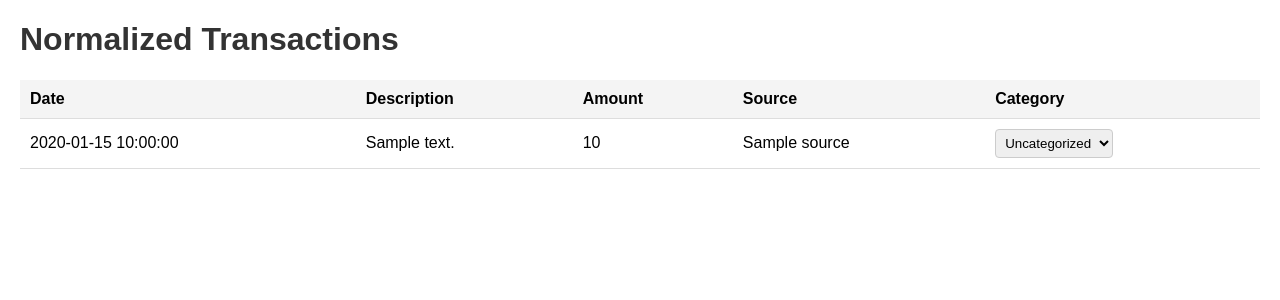
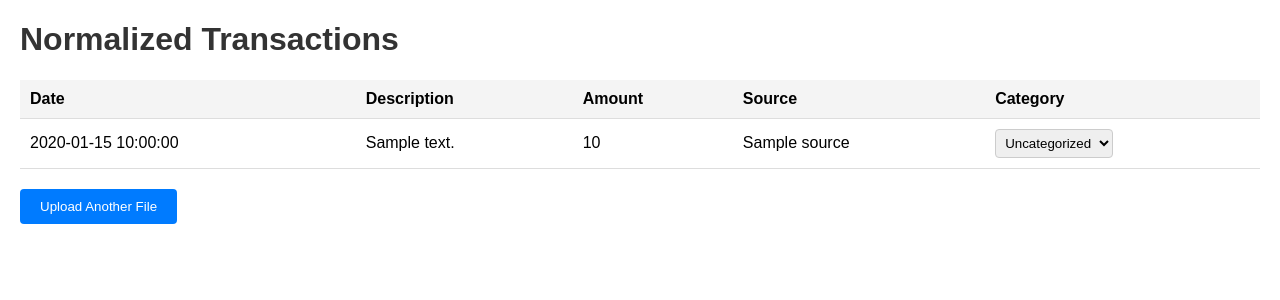
Before and after one commit to raylanvaz/finance-app, a Flask app: template templates/transactions.html in a window 1280 px wide. Shown: the top 300 px of the page. Run offline with Flask 3, Linux system fonts and the light colour scheme; the template is opened without the code that fills it: most values are stand-ins (such as "Sample title", 1, 10 or a date in 2020).

Commit message:
Small changes to the upload function

```diff
--- a/app.py
+++ b/app.py
@@ -1,4 +1,4 @@
-from flask import Flask, render_template, request, jsonify
+from flask import Flask, render_template, request, jsonify, session, redirect, url_for
 import os
 import pandas as pd
 from file_categorizer import categorize_file
@@ -12,10 +12,11 @@ from normalize_transactions import (
 
 app = Flask(__name__)
 app.config['UPLOAD_FOLDER'] = 'uploads'  # Folder to save files
+app.secret_key = 'your_secret_key'  # Required for session management
 
 @app.route('/')
 def home():
-    return render_template('upload.html')  # We'll create this next
+    return render_template('upload.html')
 
 @app.route('/upload', methods=['POST'])
 def upload_file():
@@ -53,13 +54,25 @@ def upload_file():
         all_transactions.append(normalized_df)
 
     # Combine all transactions into a single DataFrame
-    combined_transactions = combine_transactions(all_transactions)
+    new_transactions = combine_transactions(all_transactions)
 
-    # Convert the DataFrame to a list of dictionaries (JSON-friendly format)
-    transactions_json = combined_transactions.to_dict(orient="records")
+    # Retrieve existing transactions from the session (if any)
+    existing_transactions = session.get('transactions', [])
+
+    # Append new transactions to the existing ones
+    combined_transactions = existing_transactions + new_transactions.to_dict(orient="records")
+
+    # Save the updated transactions back to the session
+    session['transactions'] = combined_transactions
 
     # Render the transactions in the HTML template
-    return render_template('transactions.html', transactions=transactions_json)
+    return render_template('transactions.html', transactions=combined_transactions)
+
+@app.route('/clear', methods=['POST'])
+def clear_transactions():
+    # Clear the transactions from the session
+    session.pop('transactions', None)
+    return redirect(url_for('home'))
 
 if __name__ == '__main__':
     os.makedirs('uploads', exist_ok=True)  # Create uploads folder
--- a/templates/transactions.html
+++ b/templates/transactions.html
@@ -3,7 +3,7 @@
 <head>
     <meta charset="UTF-8">
     <meta name="viewport" content="width=device-width, initial-scale=1.0">
-    <title>All Transactions</title>
+    <title>Normalized Transactions</title>
     <style>
         body {
             font-family: Arial, sans-serif;
@@ -32,6 +32,18 @@
             padding: 5px;
             border-radius: 4px;
             border: 1px solid #ccc;
+        }
+        .upload-button {
+            margin-top: 20px;
+            padding: 10px 20px;
+            background-color: #007bff;
+            color: white;
+            border: none;
+            border-radius: 4px;
+            cursor: pointer;
+        }
+        .upload-button:hover {
+            background-color: #0056b3;
         }
     </style>
 </head>
@@ -69,6 +81,9 @@
         </tbody>
     </table>
 
+    <!-- Add the "Upload Another File" button -->
+    <button class="upload-button" onclick="window.location.href='/'">Upload Another File</button>
+
     <script>
         // JavaScript to handle category selection
         document.querySelectorAll('.category-dropdown').forEach(dropdown => {
```
